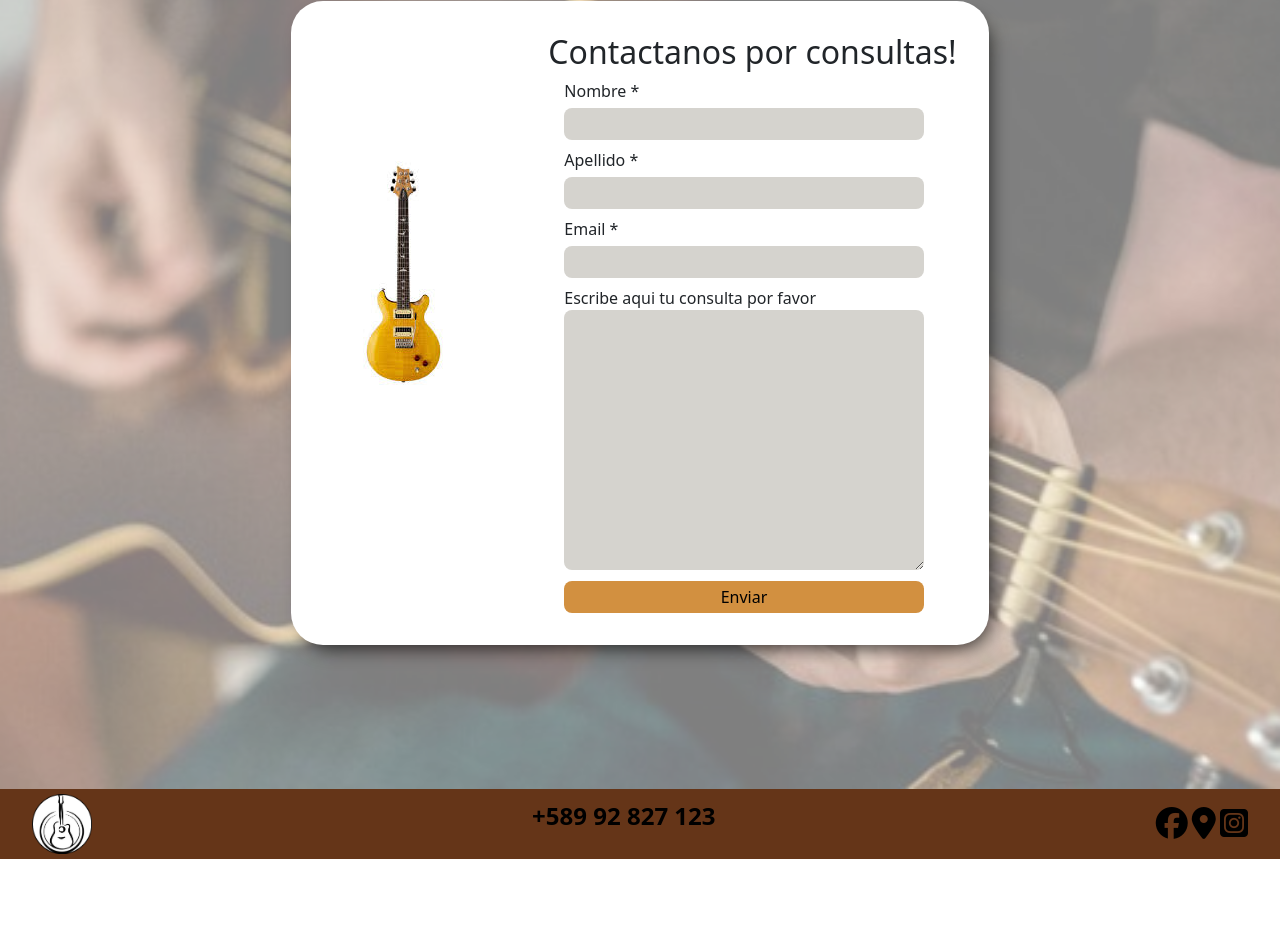
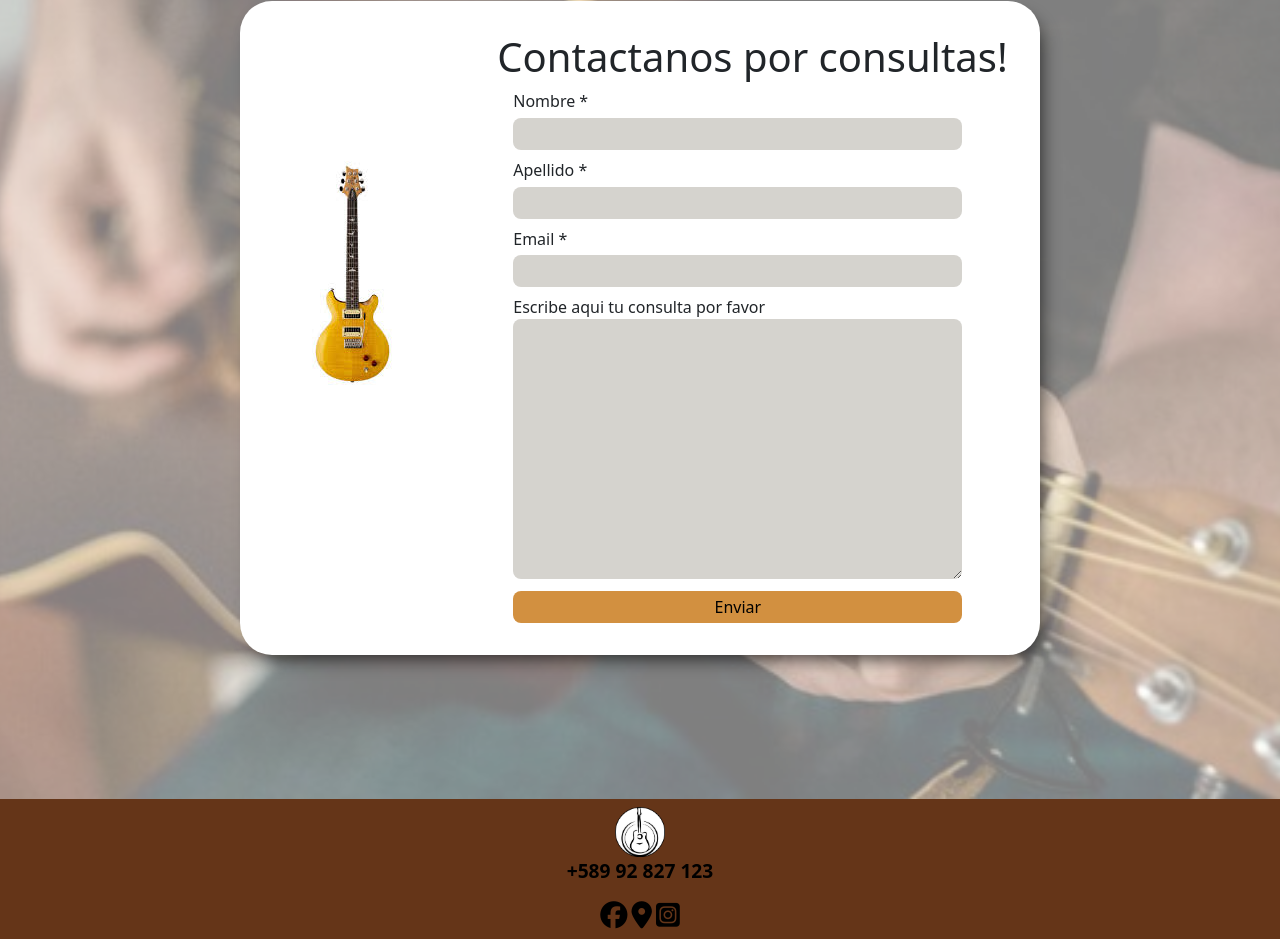
Before and after one commit to emilianoduque/Proyecto-CoderHouse, a website: page pages/contacto.html in a window 1280 px wide. Shown: the part 263-1202 px from the top of the page. Before the commit the page ends 1122 px from the top, so only its background shows below. Drawn offline with nearby package versions, Linux system fonts and the light colour scheme.

Commit message:
Arreglos en estilado en footer, form, form y productos, aceleracion en animaciones, y mejora en etiquetas keyword y description de cada pagina

```diff
--- a/pages/contacto.html
+++ b/pages/contacto.html
@@ -3,6 +3,8 @@
   <head>
     <meta charset="UTF-8" />
     <meta name="viewport" content="width=device-width, initial-scale=1.0" />
+    <meta name="description" content="Formulario para consultas sobre instrumentos musicales">
+    <meta name="keywords" content="comprar guitarras, guitarras eléctricas, guitarras acústicas, venta de guitarras, guitarras para principiantes, guitarras profesionales, guitarras Fender, guitarras Gibson, instrumentos musicales">
     <title>GuitarShop | Contacto</title>
     <link
       href="https://cdn.jsdelivr.net/npm/bootstrap@5.3.3/dist/css/bootstrap.min.css"
@@ -12,6 +14,7 @@
     />
     <link rel="stylesheet" href="../css/estilos.css" />
     <link href="https://unpkg.com/aos@2.3.1/dist/aos.css" rel="stylesheet">
+
   </head>
   <body>
     <div class="inicio-grid">
@@ -66,9 +69,9 @@
       <main class="background-page" data-aos="fade-right" data-aos-duration="1000">
         <div class="formulario-contacto">
           <form action="">
-            <img src="../multimedia/guitarra3.jpg" alt="" />
+            <img src="../multimedia/guitarra3.jpg" alt="Imágen de guitarra" />
             <fieldset>
-              <h2>Contactanos por consultas!</h2>
+              <h1>Contactanos por consultas!</h1>
               <label for="nombre">Nombre *</label>
               <input
                 type="text"
--- a/scss/_footer.scss
+++ b/scss/_footer.scss
@@ -1,11 +1,11 @@
 /* FOOTER */
 footer {
     display: flex;
-    justify-content: space-between;
+    justify-content: center;
+    flex-direction: column;
     background-color: $color-medio;
     align-items: center;
-    height: 70px;
-    padding: 0 2rem;
+    padding: .5rem 2rem;
     @include small-phone {
       display: flex;
       flex-direction: column;
@@ -13,19 +13,19 @@ footer {
       padding-top: 2rem;
     }
     img {
-      max-width: 60px;
+      max-width: 50px;
     }
     p {
-      font-size: 1.5rem;
+      font-size: 1.2rem;
       font-weight: bold;
       color: black;
     }
     a {
       color: black;
       i {
-        font-size: 2rem;
+        font-size: 1.7rem;
         color: black;
-        transition: 0.5s ease;
+        transition: 0.4s ease;
         &:hover {
           transform: scale(1.2);
         }
--- a/scss/_form.scss
+++ b/scss/_form.scss
@@ -45,7 +45,7 @@
             padding: 10px;
           }
           textarea {
-            transition: 1s ease;
+            transition: 0.4s ease;
             &:hover {
               transform: scale(1.04);
             }
@@ -54,7 +54,7 @@
             margin-top: 0.7rem;
             height: 2rem;
             background-color: $color-claro;
-            transition: 1s ease;
+            transition: 0.4s ease;
             &:hover {
               transform: scale(1.1);
             }
@@ -62,7 +62,7 @@
           input {
             height: 2rem;
             margin-top: 0.3rem;
-            transition: 1s ease;
+            transition: 0.4s ease;
             &:hover {
               transform: scale(1.04);
             }
--- a/scss/_header-nav.scss
+++ b/scss/_header-nav.scss
@@ -9,6 +9,11 @@ header {
         justify-content: center !important;
         flex-wrap: nowrap;
         flex-direction: column;
+      }
+      button {
+        @include small-tablet {
+          margin-top: .6rem;
+        }
       }
       img {
         transition: 1s ease;
@@ -33,6 +38,9 @@ header {
           a {
             text-decoration: none;
             color: black;
+            @include phone {
+              padding: .5rem;
+            }
           }
         }
       }
--- a/scss/_inicio.scss
+++ b/scss/_inicio.scss
@@ -22,6 +22,13 @@
       grid-column: 1/-1;
       margin-top: 1.2rem;
       margin-left: 0;
+      text-align: center;
+    }
+    p {
+      max-width: 450px;
+      @include tablet {
+        max-width: none;
+      }
     }
   }
   /* INICIO */
@@ -41,7 +48,7 @@
     );
     .cat-card {
       margin: 1rem;
-      transition: 1s ease;
+      transition: 0.4s ease;
       text-align: center;
       &:hover {
         transform: translateY(-18px);
@@ -72,7 +79,7 @@
       text-align: center;
       width: 100px;
       padding: 0.3rem;
-      transition: 1s ease;
+      transition: 0.4s ease;
       &:hover {
         transform: scale(1.1);
       }
--- a/scss/_ofertas.scss
+++ b/scss/_ofertas.scss
@@ -3,7 +3,7 @@
     box-shadow: 7px 10px 19px -7px rgba(0, 0, 0, 0.75);
     border-radius: 10px;
     max-width: 250px;
-    transition: 1s ease;
+    transition: 0.4s ease;
     overflow: hidden;
     display: flex;
     flex-direction: column;
--- a/scss/_productos.scss
+++ b/scss/_productos.scss
@@ -66,13 +66,13 @@
         text-align: center;
         padding: 10px;
         margin: 15px;
-        transition: 1s ease;
+        transition: 0.2s ease;
         overflow: hidden;
         border-radius: 15px;
         background-color: white;
         img {
           max-width: 200px;
-          transition: 2s ease;
+          transition: 1s ease;
           &:hover {
             transform: rotate(30deg);
           }
```
Also changed, not shown: pages/envios.html (+2 -1 lines), pages/ofertas.html (+1 -1 lines), pages/productos.html (+3 -6 lines), css/estilos.css, 1 other file.
